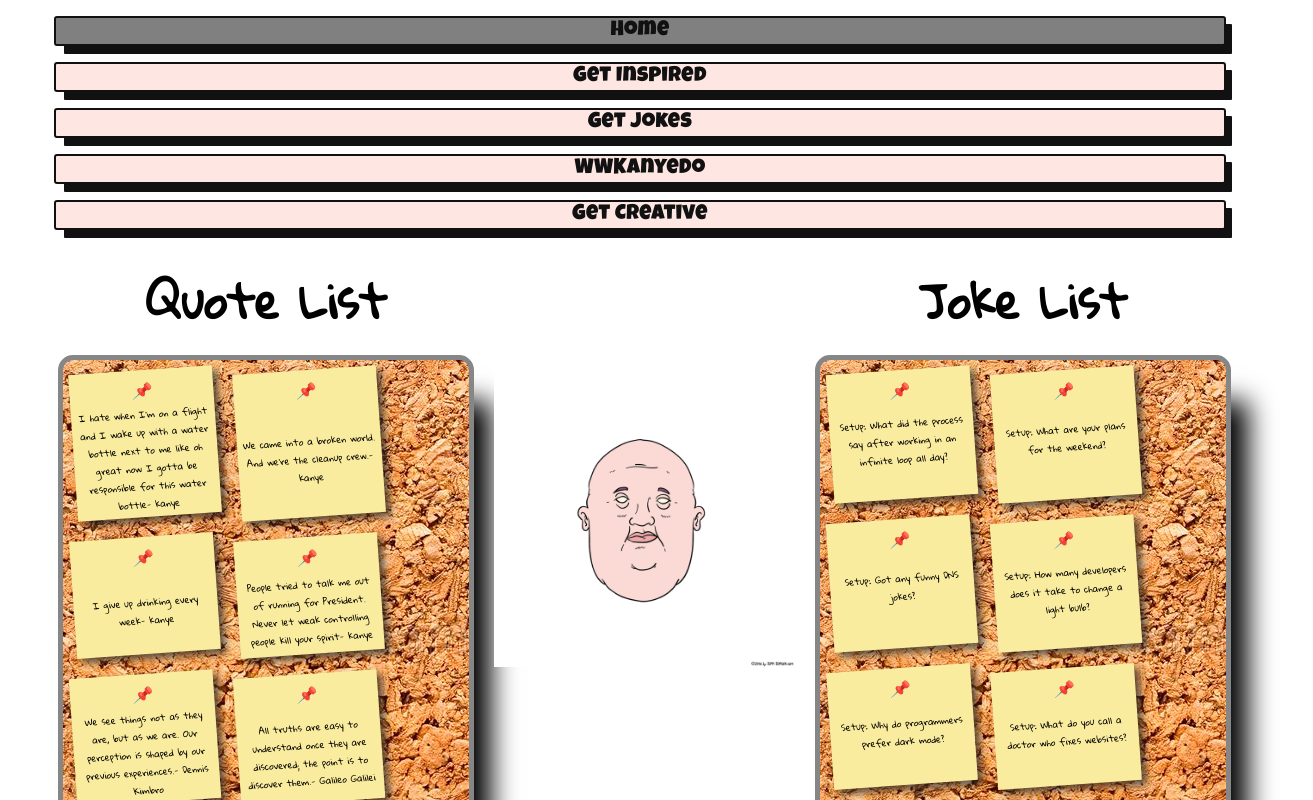
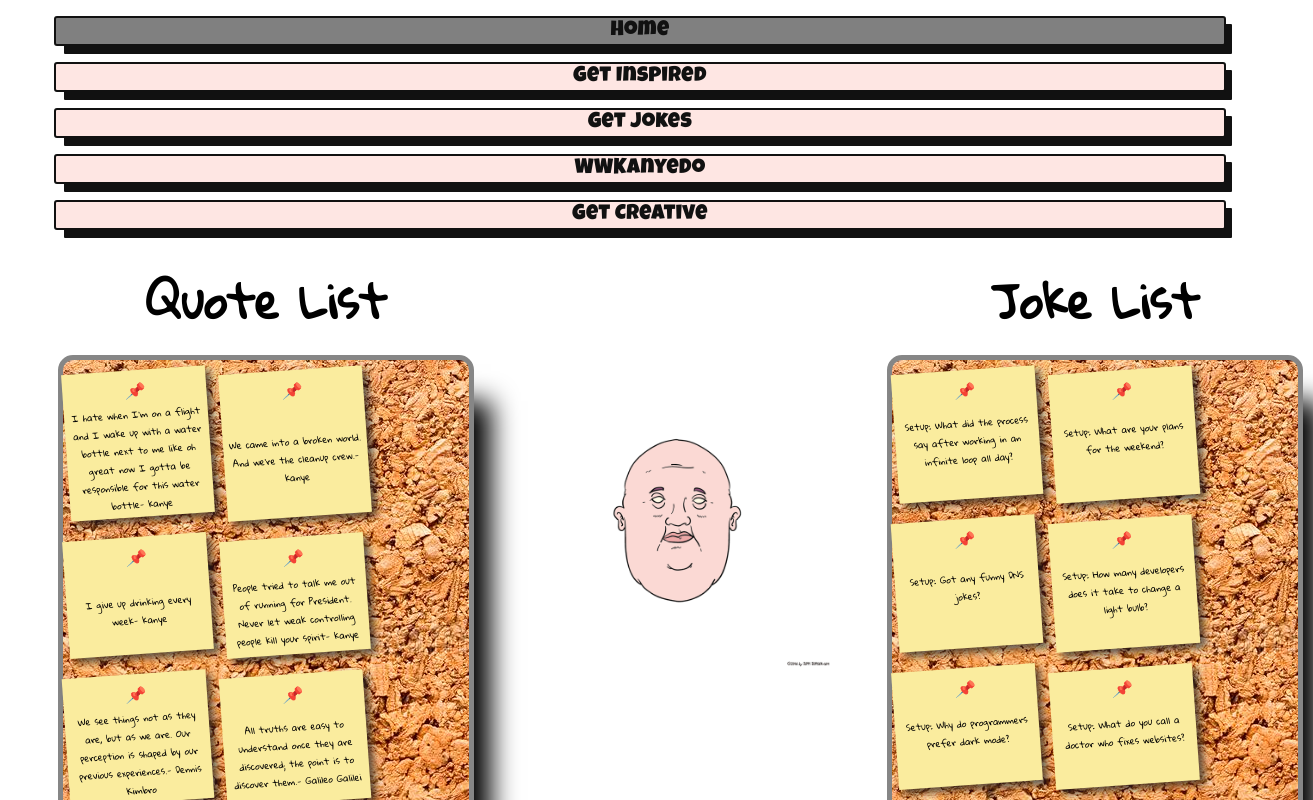
Before and after one commit to ChloeCCPeng/Energy-Booster, a React (Create React App) app: page / in a window 1280 px wide. Shown: the top 800 px of the page, 1313 px wide, since content can reach past the window. Built offline with nearby package versions, Linux system fonts and the light colour scheme; data requests are answered from the project's data file.

Commit message:
adjusted the home image position

```diff
--- a/src/index.css
+++ b/src/index.css
@@ -114,7 +114,7 @@
   max-width: 350px;
   width: 25%;
   height: 30%;
-  margin: 10% 0% 3%;
+  margin: 10% 3% 3%;
 
 }
 
@@ -157,7 +157,8 @@
   background: rgb(250, 236, 158);
   box-shadow: 5px 5px 7px rgba(33,33,33,.7);
   transform: rotate(-4deg);
-  padding: 0.5em 0.5em 0.5em
+  padding: 0.5em 0.5em 0.5em;
+  margin-left: 3px;
 }
 
 .whiteboard-joke>div:hover, .whiteboard-joke>div:focus, .whiteboard-quote>div:hover, .whiteboard-quote>div:focus{
```
